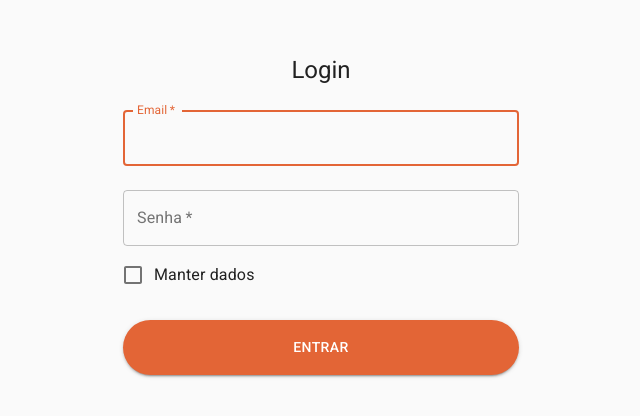
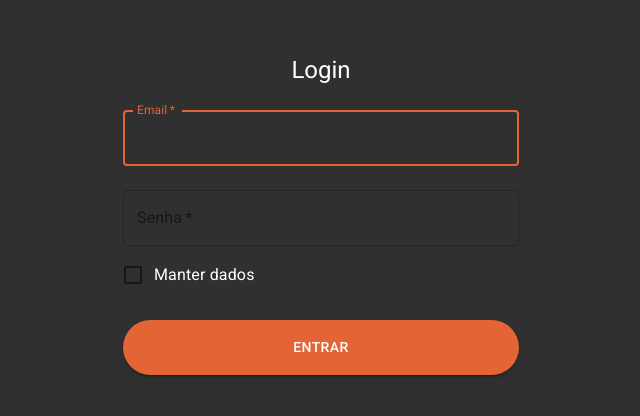
Before and after one commit to devEzt/desafio-react-nexti, a React (Create React App) app: page / in a window 1280 px wide. Shown: the part 186-602 px from the top of the page, without its empty margins (319-959 px from the left). Built offline with nearby package versions, Linux system fonts and the light colour scheme.

Commit message:
feat(providers): adjust translate and dependecys

```diff
--- a/package.json
+++ b/package.json
@@ -19,6 +19,7 @@
     "react-dom": "^18.0.0",
     "react-i18next": "^11.16.5",
     "react-query": "^3.34.19",
+    "react-router-dom": "^6.3.0",
     "react-scripts": "5.0.0",
     "web-vitals": "^2.1.4",
     "workbox-streams": "^6.5.3",
--- a/src/Providers/i18n.js
+++ b/src/Providers/i18n.js
@@ -2,18 +2,59 @@ import i18n from 'i18next'
 import { initReactI18next } from 'react-i18next'
 
 const resources = {
+  'en-US': {
+    translation: {
+      app_title: 'Nexti React Challenge',
+      loginPage: 'Login page',
+      email: 'Email',
+      password: 'Password',
+      rememberMe: 'Remember me',
+      signIn: 'Sign In',
+      help: 'Help',
+      settings: 'Settings',
+      myProfile: 'My profile',
+      exit: 'Exit',
+      confirm: 'Confirm',
+      cancel: 'Cancel',
+      switchTheme: 'Switch theme',
+      changeLanguage: 'Change language',
+      language: 'Language',
+      'pt-BR': 'Brazilian Portuguese',
+      'en-US': 'English',
+      'es-ES': 'Spanish',
+
+      feedbacks: {
+        requiredEmail: 'Required email!',
+        requiredPassword: 'Required password!',
+        invalidEmail: 'Invalid email!',
+      },
+    },
+  },
   'pt-BR': {
     translation: {
+      app_title: 'Desafio da Nexti com React',
       primeiroAspecto: 'First Aspect',
       loginPage: 'Login',
       email: 'Email',
       password: 'Senha',
       keepData: 'Manter dados',
       signIn: 'Entrar',
+      help: 'Ajuda',
+      settings: 'Configurações',
+      myProfile: 'Meu perfil',
+      exit: 'Sair',
+      confirm: 'Confirmar',
+      cancel: 'Cancelar',
+      switchTheme: 'Alternar tema',
+      changeLanguage: 'Alterar linguagem',
+      language: 'Linguagem',
+      'pt-BR': 'Português do Brasil',
+      'en-US': 'Inglês',
+      'es-ES': 'Espanhol',
 
       feedbacks: {
-        emailRequired: 'Email é obrigatório!',
-        passwordRequired: 'Senha é obrigatória!',
+        requiredEmail: 'Email é obrigatório!',
+        requiredPassword: 'Senha é obrigatória!',
         invalidEmail: 'Email inválido!',
       },
     },
--- a/src/Providers/index.js
+++ b/src/Providers/index.js
@@ -1,15 +1,16 @@
 import React, { Suspense } from 'react'
-
-import i18n from './i18n'
 
 import { I18nextProvider } from 'react-i18next'
 
 import Auth from './auth'
+import Theme from './theme'
+import i18n from './i18n'
 
 import { ReactQueryProvider } from './reactQuery'
 
 const Providers = ({ children }) => {
   return (
+    <Theme>
       <I18nextProvider i18n={i18n}>
         <ReactQueryProvider>
           <Suspense fallback={() => <p>Carregando...</p>}>
@@ -17,6 +18,7 @@ const Providers = ({ children }) => {
           </Suspense>
         </ReactQueryProvider>
       </I18nextProvider>
+    </Theme>
   )
 }
 
--- /dev/null
+++ b/src/Providers/theme.js
@@ -0,0 +1,64 @@
+import { createContext, useCallback, useMemo, useState } from 'react'
+
+import { createMuiTheme, ThemeProvider } from '@material-ui/core'
+
+import { deepOrange, deepPurple, lightBlue, orange } from '@material-ui/core/colors'
+
+export const ThemeContext = createContext('theme')
+
+const Theme = ({ children }) => {
+  const [palletMode, setPallet] = useState('dark')
+
+  const togglePallet = useCallback(() => {
+    if (palletMode === 'light') {
+      setPallet('dark')
+    } else {
+      setPallet('light')
+    }
+  }, [palletMode, setPallet])
+
+  const darkTheme = useMemo(
+    () => ({
+      palette: {
+        type: 'dark',
+        primary: {
+          main: orange[500],
+        },
+        secondary: {
+          main: deepOrange[900],
+        },
+      },
+    }),
+    []
+  )
+
+  const lightTheme = useMemo(
+    () => ({
+      palette: {
+        type: 'light',
+        primary: {
+          main: lightBlue[500],
+        },
+        secondary: {
+          main: deepPurple[500],
+        },
+      },
+    }),
+    []
+  )
+
+  const theme = createMuiTheme(palletMode === 'light' ? lightTheme : darkTheme)
+
+  return (
+    <ThemeContext.Provider
+      value={{
+        palletMode,
+        togglePallet,
+      }}
+    >
+      <ThemeProvider theme={theme}>{children}</ThemeProvider>
+    </ThemeContext.Provider>
+  )
+}
+
+export default Theme
```
Also changed, not shown: 1 other file (tests, documents, lock files or other folders). Lines whose indentation alone changed are shown as unchanged.
